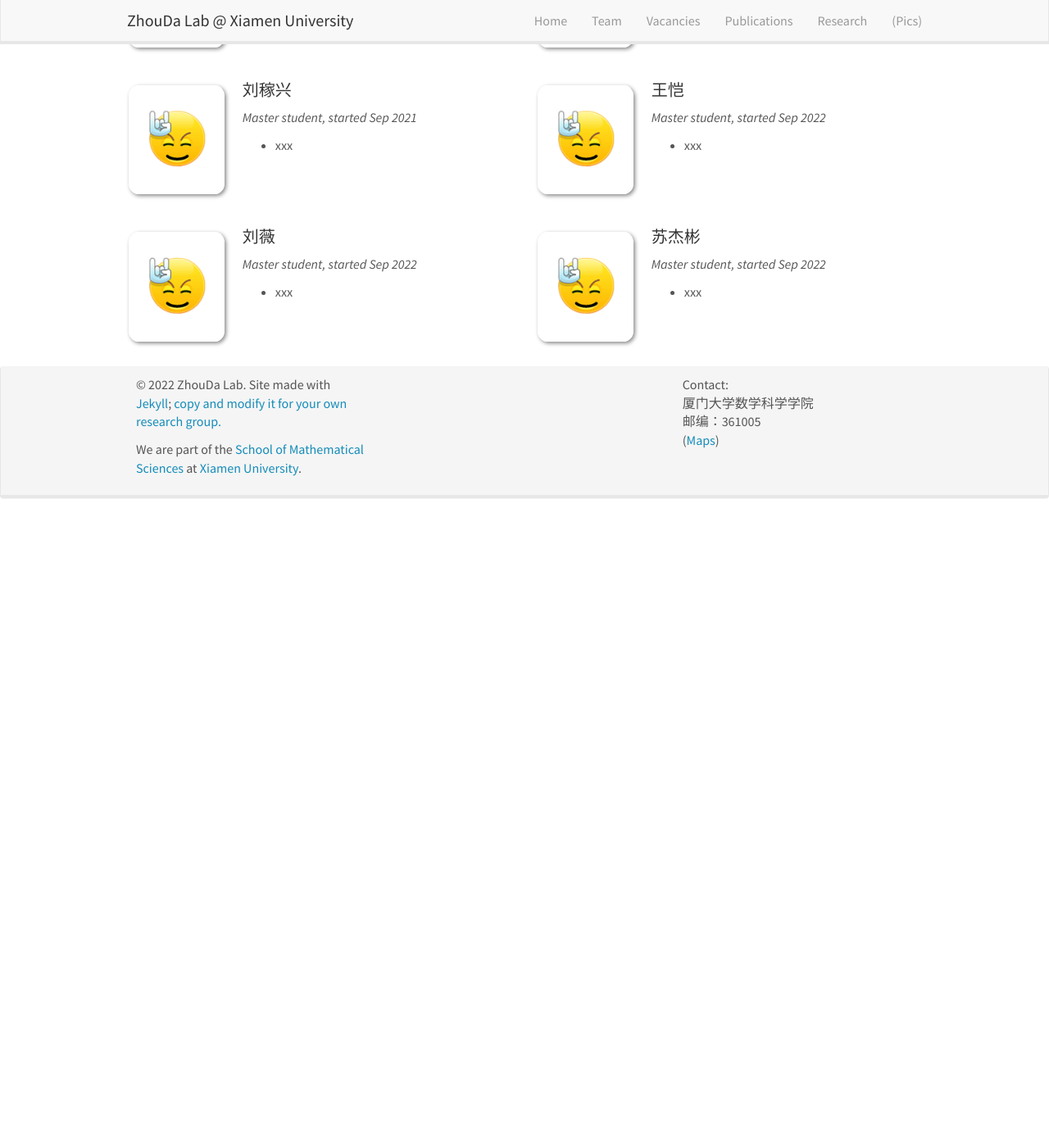
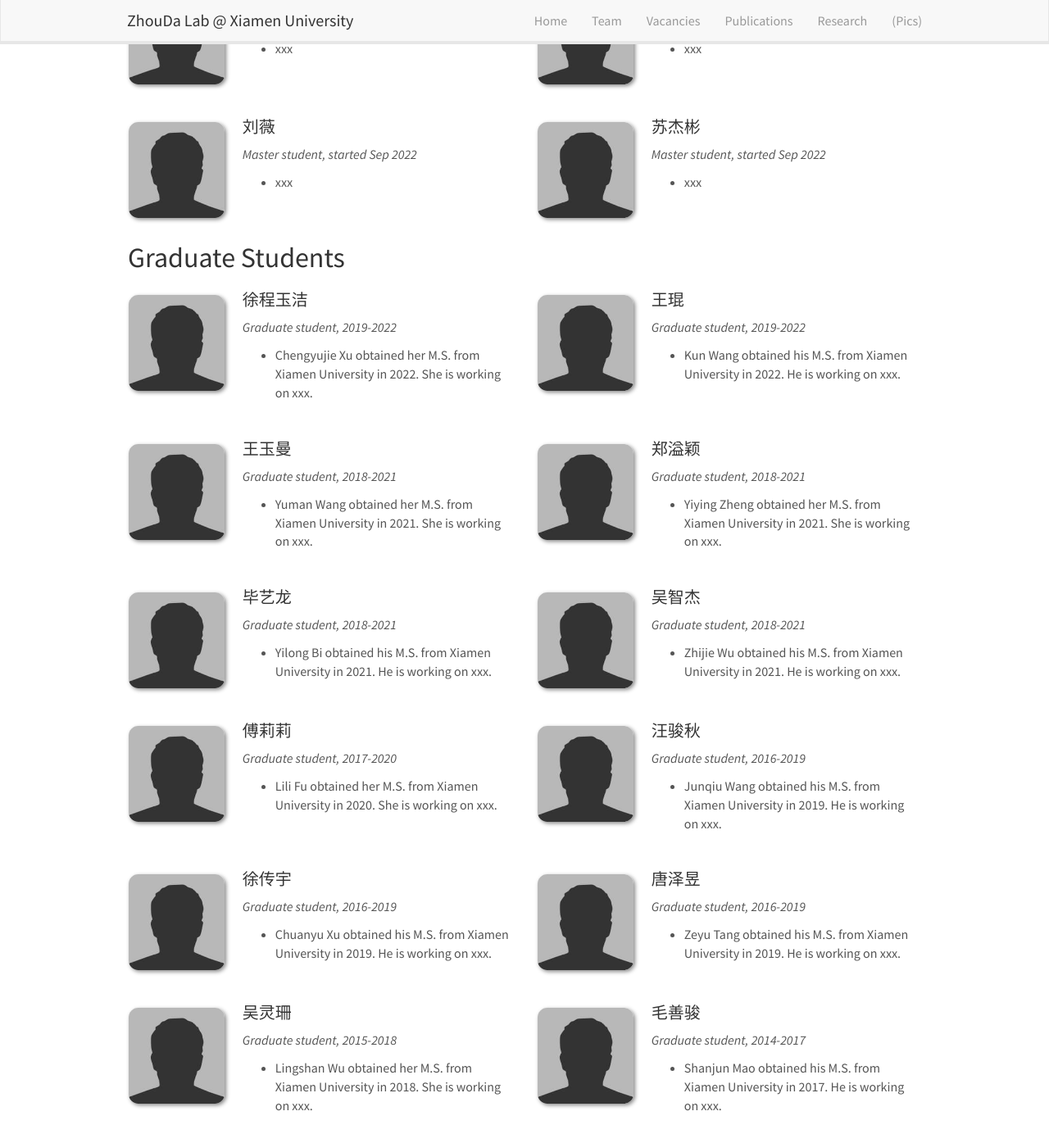
Before and after one commit to ZhouDaLab/zhoudalab.github.io, a Jekyll site: the page built from _pages/team.md, in a window 1280 px wide and 1400 px high, scrolled down 1410 px. Shown: the top 1395 px of the window at 82% size. Built offline with Jekyll 4.4.1, drawn with Linux system fonts in a browser that asks for light colours; nearby versions of some CDN libraries; before the commit the page ends 2040 px from its top, so only the background shows below that; some of the changed text lies outside the part shown.

Commit message:
update graduate students info

```diff
--- /dev/null
+++ b/_data/graduated.yml
@@ -0,0 +1,101 @@
+#- name:
+#  photo: bio-photo.jpg
+#  info:
+#  email:
+#  number_educ:
+#  education1:
+#  education2:
+#  education3:
+#  education4:
+
+- name: 徐程玉洁
+  photo: bio-photo.jpg
+  info: Graduate student, 2019-2022
+  email: xx
+  number_educ: 1
+  education1: Chengyujie Xu obtained her M.S. from Xiamen University in 2022. She is working on xxx.
+
+- name: 王琨
+  photo: bio-photo.jpg
+  info: Graduate student, 2019-2022
+  email: xx
+  number_educ: 1
+  education1: Kun Wang obtained his M.S. from Xiamen University in 2022. He is working on xxx.
+
+- name: 王玉曼
+  photo: bio-photo.jpg
+  info: Graduate student, 2018-2021
+  email: xx
+  number_educ: 1
+  education1: Yuman Wang obtained her M.S. from Xiamen University in 2021. She is working on xxx.
+
+
+- name: 郑溢颖
+  photo: bio-photo.jpg
+  info: Graduate student, 2018-2021
+  email: xx
+  number_educ: 1
+  education1: Yiying Zheng obtained her M.S. from Xiamen University in 2021. She is working on xxx.
+
+- name: 毕艺龙
+  photo: bio-photo.jpg
+  info: Graduate student, 2018-2021
+  email: xx
+  number_educ: 1
+  education1: Yilong Bi obtained his M.S. from Xiamen University in 2021. He is working on xxx.
+
+- name: 吴智杰
+  photo: bio-photo.jpg
+  info: Graduate student, 2018-2021
+  email: xx
+  number_educ: 1
+  education1: Zhijie Wu obtained his M.S. from Xiamen University in 2021. He is working on xxx.
+
+- name: 傅莉莉
+  photo: bio-photo.jpg
+  info: Graduate student, 2017-2020
+  email: xx
+  number_educ: 1
+  education1: Lili Fu obtained her M.S. from Xiamen University in 2020. She is working on xxx.
+
+- name: 汪骏秋
+  photo: bio-photo.jpg
+  info: Graduate student, 2016-2019
+  email: xx
+  number_educ: 1
+  education1: Junqiu Wang obtained his M.S. from Xiamen University in 2019. He is working on xxx.
+
+- name: 徐传宇
+  photo: bio-photo.jpg
+  info: Graduate student, 2016-2019
+  email: xx
+  number_educ: 1
+  education1: Chuanyu Xu obtained his M.S. from Xiamen University in 2019. He is working on xxx.
+
+- name: 唐泽昱
+  photo: bio-photo.jpg
+  info: Graduate student, 2016-2019
+  email: xx
+  number_educ: 1
+  education1: Zeyu Tang obtained his M.S. from Xiamen University in 2019. He is working on xxx.
+
+- name: 吴灵珊
+  photo: bio-photo.jpg
+  info: Graduate student, 2015-2018
+  email: xx
+  number_educ: 1
+  education1: Lingshan Wu obtained her M.S. from Xiamen University in 2018. She is working on xxx.
+
+- name: 毛善骏
+  photo: bio-photo.jpg
+  info: Graduate student, 2014-2017
+  email: xx
+  number_educ: 1
+  education1: Shanjun Mao obtained his M.S. from Xiamen University in 2017. He is working on xxx.
+
+- name: 王鹏鹏
+  photo: bio-photo.jpg
+  info: Graduate student, 2014-2017
+  email: xx
+  number_educ: 1
+  education1: Pengpeng Wang obtained his M.S. from Xiamen University in 2017. He is working on xxx.
--- a/_pages/team.md
+++ b/_pages/team.md
@@ -73,3 +73,66 @@ permalink: /team/
 {% if even_odd == 1 %}
 </div>
 {% endif %}
+
+
+## Graduate Students
+{% assign number_printed = 0 %}
+{% for member in site.data.graduated %}
+
+{% assign even_odd = number_printed | modulo: 2 %}
+
+{% if even_odd == 0 %}
+<div class="row">
+{% endif %}
+
+<div class="col-sm-6 clearfix">
+  <img src="{{ site.url }}{{ site.baseurl }}/images/teampic/{{ member.photo }}" class="img-responsive" width="25%" style="float: left" />
+  <h4>{{ member.name }}</h4>
+  <i>{{ member.info }} <!--<br>email: <{{ member.email }}></i> -->
+  <ul style="overflow: hidden">
+
+  {% if member.number_educ == 1 %}
+  <li> {{ member.education1 }} </li>
+  {% endif %}
+
+  {% if member.number_educ == 2 %}
+  <li> {{ member.education1 }} </li>
+  <li> {{ member.education2 }} </li>
+  {% endif %}
+
+  {% if member.number_educ == 3 %}
+  <li> {{ member.education1 }} </li>
+  <li> {{ member.education2 }} </li>
+  <li> {{ member.education3 }} </li>
+  {% endif %}
+
+  {% if member.number_educ == 4 %}
+  <li> {{ member.education1 }} </li>
+  <li> {{ member.education2 }} </li>
+  <li> {{ member.education3 }} </li>
+  <li> {{ member.education4 }} </li>
+  {% endif %}
+
+  {% if member.number_educ == 5 %}
+  <li> {{ member.education1 }} </li>
+  <li> {{ member.education2 }} </li>
+  <li> {{ member.education3 }} </li>
+  <li> {{ member.education4 }} </li>
+  <li> {{ member.education5 }} </li>
+  {% endif %}
+
+  </ul>
+</div>
+
+{% assign number_printed = number_printed | plus: 1 %}
+
+{% if even_odd == 1 %}
+</div>
+{% endif %}
+
+{% endfor %}
+
+{% assign even_odd = number_printed | modulo: 2 %}
+{% if even_odd == 1 %}
+</div>
+{% endif %}
```
Also changed, not shown: README.md (+2 -0 lines), _data/students.yml (+19 -19 lines), images/teampic/bio-photo.jpg (added).
